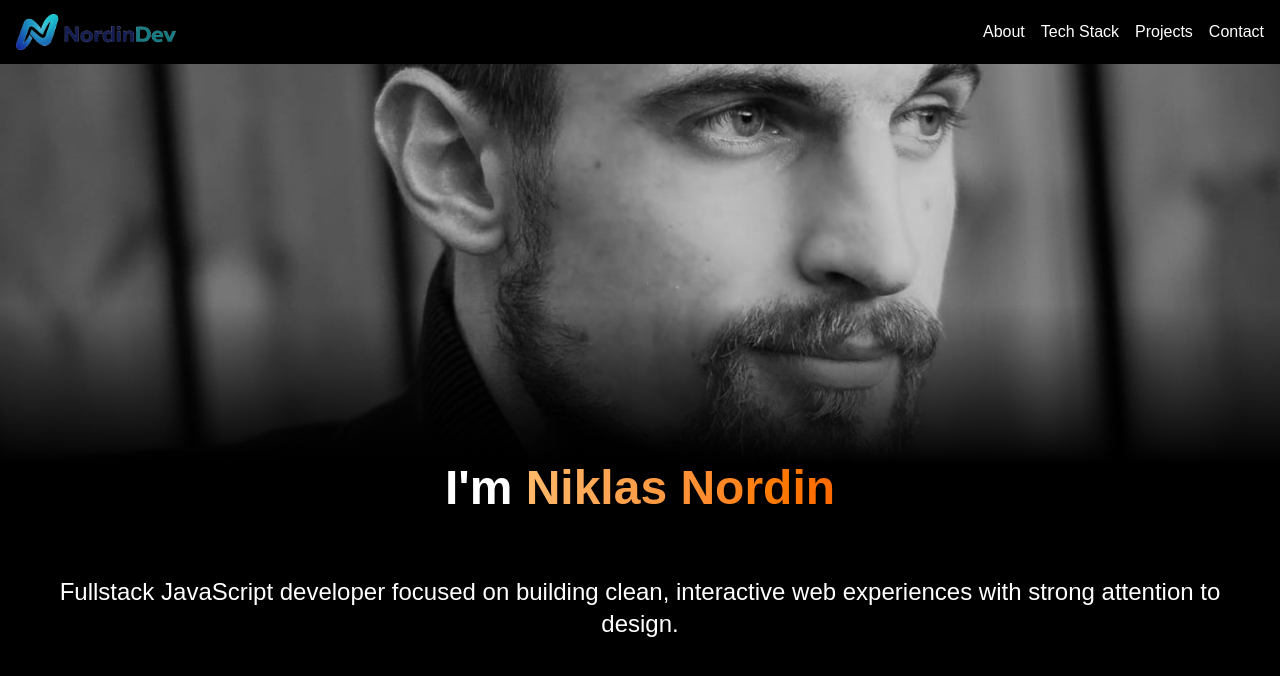
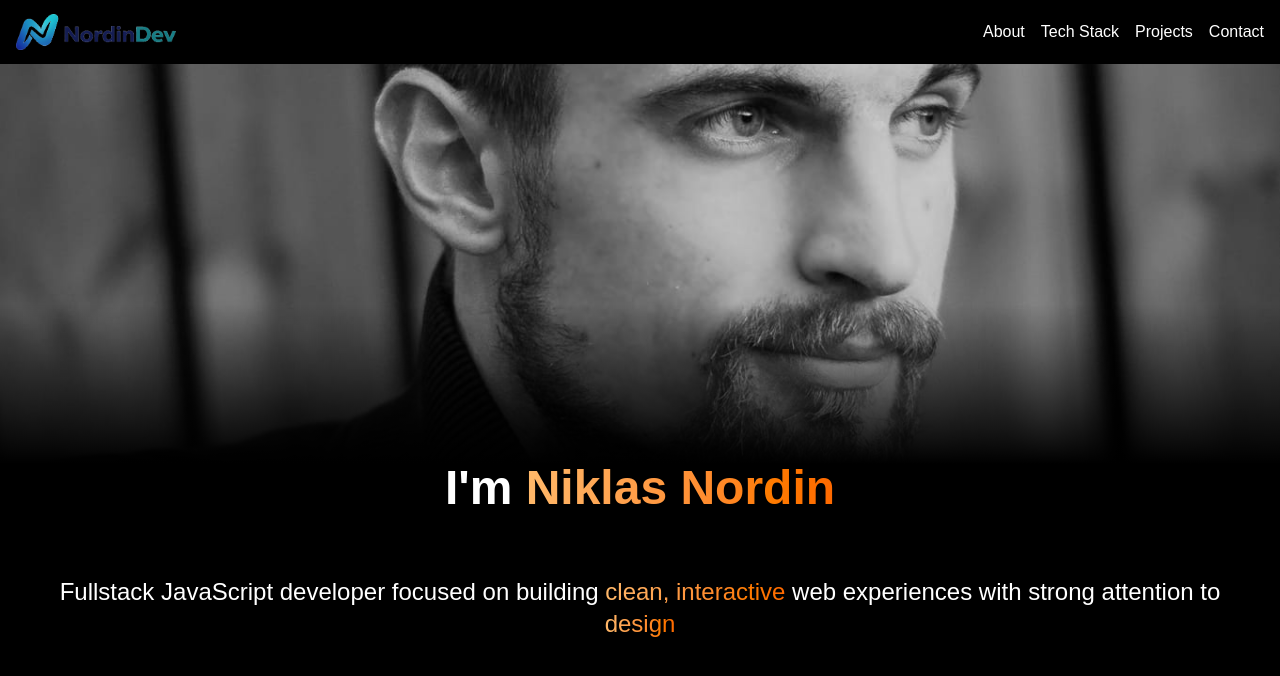
Before and after one commit to Niklas-Nordin/My-Portfolio, a Next.js app: page / in a window 1280 px wide. Shown: the top 676 px of the page. Built offline with nearby package versions, Linux system fonts and the light colour scheme.

Commit message:
Adding span to subtext

```diff
--- a/app/page.tsx
+++ b/app/page.tsx
@@ -15,7 +15,7 @@ function Home() {
       </div>
       <div className="flex flex-col items-center justify-center w-full px-8 gap-16">
         <h2 className="text-5xl font-bold ">I'm <span className="bg-gradient-to-r from-orange-300 to-orange-500 bg-clip-text text-transparent">Niklas Nordin</span></h2>
-        <h3 className="w-full text-2xl text-center">Fullstack JavaScript developer focused on building clean, interactive web experiences with strong attention to design.</h3>
+        <h3 className="w-full text-2xl text-center">Fullstack JavaScript developer focused on building <span className="bg-gradient-to-r from-orange-300 to-orange-500 bg-clip-text text-transparent">clean, interactive</span> web experiences with strong attention to <span className="bg-gradient-to-r from-orange-300 to-orange-500 bg-clip-text text-transparent">design</span></h3>
       </div>
     </section>
   );
```
